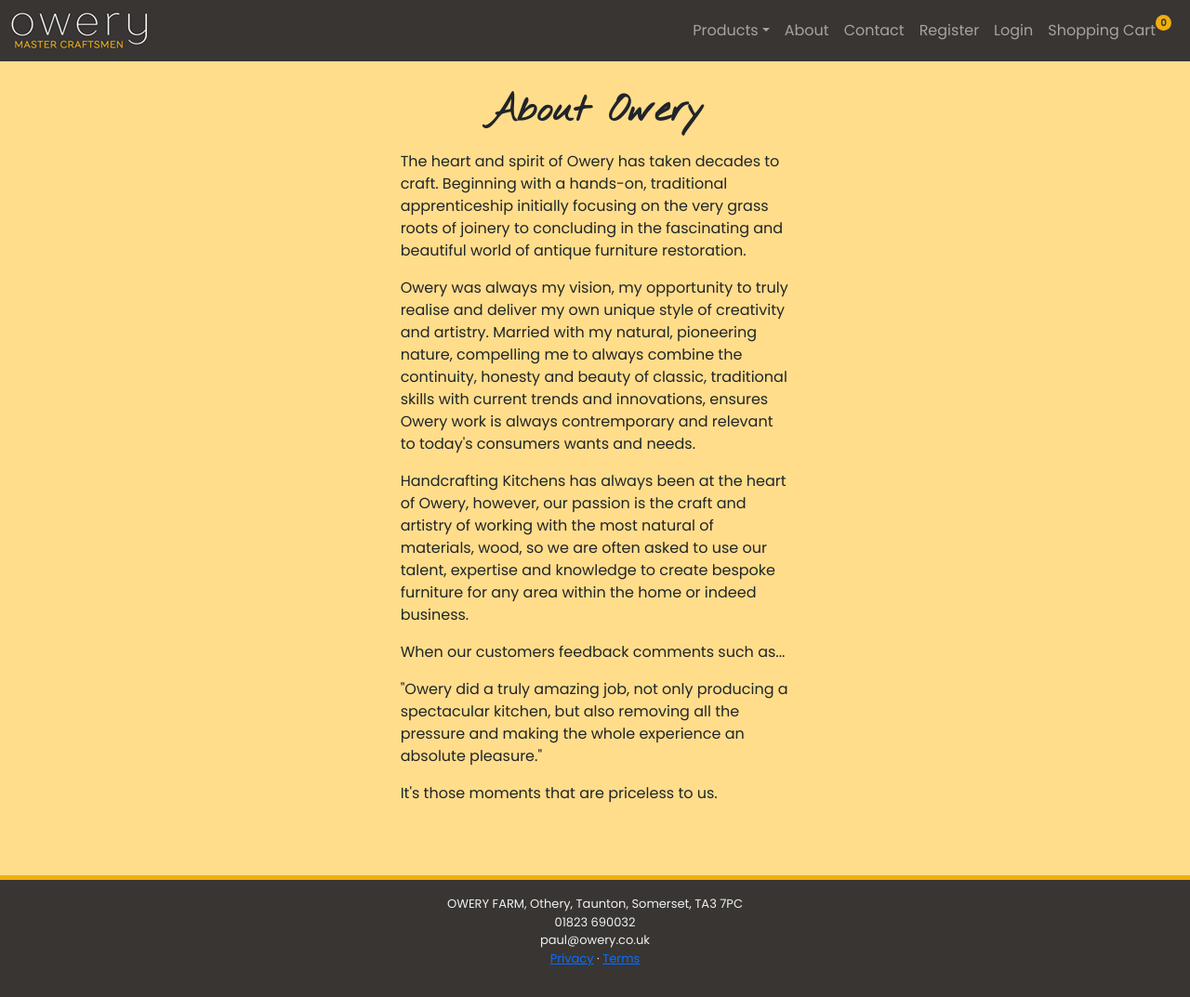
After one commit to PaulWheatcroft/owery-joinery, a Django app: page /about/ in a window 1280 px wide. The commit adds this page. Shown: the whole page at 93% size. Run offline with Django 3.2, Linux system fonts and the light colour scheme; data that the repository does not hold is empty; some libraries are stand-ins or nearby versions.

Commit message:
Added about page to the home app urls

```diff
--- /dev/null
+++ b/home/templates/home/about.html
@@ -0,0 +1,32 @@
+{% extends "base.html" %}
+{% load static %}
+
+{% block content %}
+<div class="container-fluid">
+    <div class="row my-row">
+        <div class="col-12 col-md-8 offset-md-2">
+            <div class="row">
+                <div class="col">
+                    <h1>About Owery</h1>
+                </div>
+            </div>
+            <div class="row">
+                <div class="col-12 col-lg-6 offset-lg-3">
+                    <p>The heart and spirit of Owery has taken decades to craft. Beginning with a hands-on, traditional apprenticeship initially focusing on the very grass roots of joinery to concluding in the fascinating and beautiful world of antique furniture restoration.</p>
+
+                    <p>Owery was always my vision, my opportunity to truly realise and deliver my own unique style of creativity and artistry. Married with my natural, pioneering nature, compelling me to always combine the continuity, honesty and beauty of classic, traditional skills with current trends and innovations, ensures Owery work is always contremporary and relevant to today's consumers wants and needs.</p>
+
+                    <p>Handcrafting Kitchens has always been at the heart of Owery, however, our passion is the craft and artistry of working with the most natural of materials, wood, so we are often asked to use our talent, expertise and knowledge to create bespoke furniture for any area within the home or indeed business.</p>
+
+                    <p>When our customers feedback comments such as...</p>
+
+                    <p>"Owery did a truly amazing job, not only producing a spectacular kitchen, but also removing all the pressure and making the whole experience an absolute pleasure."</p>
+
+                    <p>It's those moments that are priceless to us.</p>
+                </div>
+            </div>
+        </div>
+    </div>
+</div>
+
+{% endblock %}
--- a/home/urls.py
+++ b/home/urls.py
@@ -1,6 +1,7 @@
 from django.urls import path
-from home.views import index
+from home.views import index, about
 
 urlpatterns = [
     path('', index, name='home'),
+    path('about/', about, name='about'),
 ]
--- a/home/views.py
+++ b/home/views.py
@@ -12,3 +12,15 @@ def index(request):
     }
 
     return render(request, 'home/index.html', context)
+
+
+def about(request):
+    """ A view to return the about page """
+
+    categories = Category.objects.all()
+
+    context = {
+        'categories': categories
+    }
+
+    return render(request, 'home/about.html', context)
--- a/templates/includes/header.html
+++ b/templates/includes/header.html
@@ -29,7 +29,7 @@
                     </li>
                     {% endif %}
                     <li class="nav-item">
-                        <a class="nav-link" href="#">About</a>
+                        <a class="nav-link" href="{% url 'about' %}">About</a>
                     </li>
                     <li class="nav-item">
                         <a class="nav-link" href="#">Contact</a>
```
